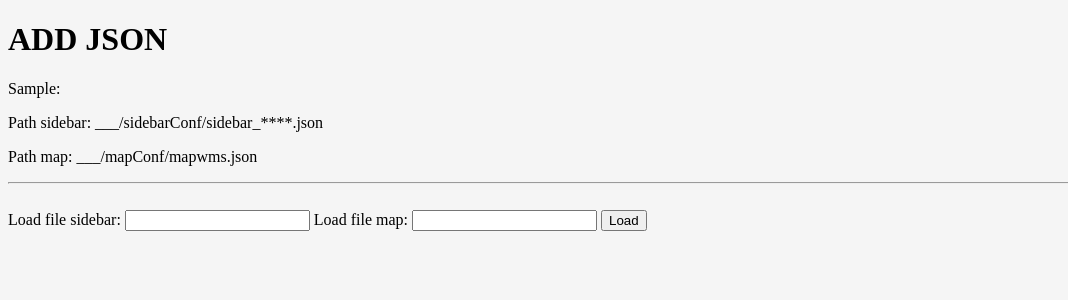
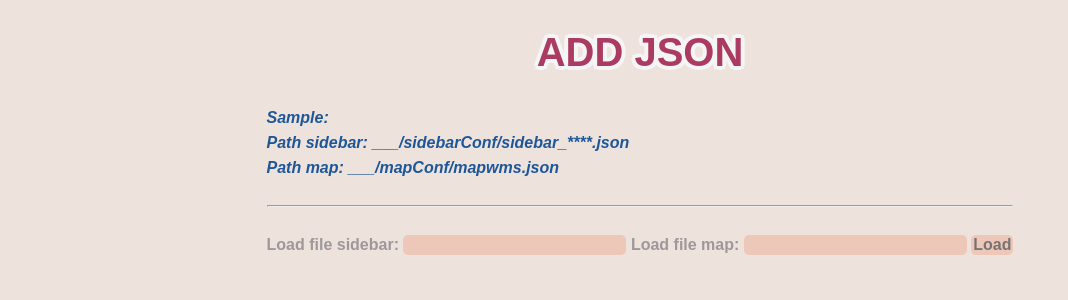
Before and after one commit to hauvi/Json-tool, a PHP site: page / in a window 1280 px wide. Shown: the top 300 px of the page, without its empty margins (0-1068 px from the left). Run offline with PHP 8.4, Linux system fonts and the light colour scheme.

Commit message:
edit màu

```diff
--- /dev/null
+++ b/php-json/index.css
@@ -0,0 +1,96 @@
+* {
+    margin: 0;
+    padding: 0;
+}
+
+body {
+    margin: 0;
+    padding: 0;
+    background-color: #eee2dc;
+    font-family: Arial, Helvetica, sans-serif;
+    display: block;
+    position: relative;
+    height: 100%;
+}
+
+.header {
+    padding: 10px 0px;
+    display: block;
+    position: relative;
+}
+
+.header>h1 {
+    padding: 20px;
+    display: flex;
+    justify-content: center;
+}
+
+.header>h1>a {
+    text-transform: uppercase;
+    font-size: 40px;
+    color: #ac3b61;
+    text-decoration: none;
+    text-shadow: 4px 0 whitesmoke, -4px 0 whitesmoke, 0 4px whitesmoke, 0 -4px whitesmoke, 3px 3px whitesmoke, -3px -3px whitesmoke, 3px -3px whitesmoke, -3px 3px whitesmoke;
+}
+
+.header>h1>a:hover {
+    color: #ad7487;
+}
+
+form {
+    max-width: 100%;
+    padding-left: 5%;
+    padding-right: 5%;
+    line-height: 25px;
+}
+
+form>p {
+    font-style: italic;
+    font-weight: bold;
+    font-size: medium;
+    color: #1d5799;
+}
+
+.content {
+    display: flex;
+    position: relative;
+    justify-content: center;
+    height: 100%;
+    bottom: 0;
+}
+
+form>label {
+    color: #9e989a;
+    font-weight: 600;
+    font-size: medium;
+}
+
+form>input {
+    background-color: #edc7b7;
+    border: none;
+    border-radius: 5px;
+    padding: 1px 2px;
+    color: #777375;
+    font-weight: bold;
+    font-size: medium;
+}
+
+form>input:hover {
+    background-color: #f0baa3;
+    color: #3d3b3c;
+}
+
+form>select {
+    background-color: #edc7b7;
+    border: none;
+    border-radius: 5px;
+    padding: 1px 2px;
+    color: #777375;
+    font-weight: bold;
+    font-size: medium;
+}
+
+form>select:hover {
+    background-color: #f0baa3;
+    color: #3d3b3c;
+}
--- a/php-json/index.php
+++ b/php-json/index.php
@@ -18,26 +18,22 @@ if (isset($_GET['path_map'])) {
     <meta http-equiv="Content-Type" content="text/html; charset=UTF-8">
     <meta http-equiv="X-UA-Compatible" content="IE=edge">
     <meta name="viewport" content="width=device-width, initial-scale=1.0">
+    <link rel="stylesheet" href="index.css">
     <title>Edit JSON</title>
-    <style>
-        a {
-            text-decoration: none;
-            color: black;
-        }
-
-        a:hover {
-            color: gray;
-        }
-    </style>
 </head>
 
-<body style="background-color: whitesmoke;">
+<body>
+    <div class="header">
+        <!-- <span class="circle"></span> -->
+        <h1><a href="./">add json</a></h1>
+    </div>
+    <div class="content">
     <form action="" method="get">
-        <h1 style="text-transform: uppercase;"><a href="./">add json</a></h1>
+
         <p>Sample:</p>
         <p>Path sidebar: ___/sidebarConf/sidebar_****.json</p>
         <p>Path map: ___/mapConf/mapwms.json</p>
-        <hr><br>
+        <br><hr><br>
         <label for="path_side">Load file sidebar:</label>
         <input type="text" id="path_side" name="path_side" value="<?php echo $path_side; ?>">
         <label for="path_map">Load file map:</label>
@@ -86,6 +82,7 @@ if (isset($_GET['path_map'])) {
             <input type="submit" value="Delete" name="submit"><br><br>
             <hr><br>
     </form>
+    </div>
     <?php
 
             //add data
@@ -120,10 +117,10 @@ if (isset($_GET['path_map'])) {
                             $data_sidebar_Decoded[$schema]['pContent']['pChildContent'][$i]['pChildContent'][] = ["title" => $title, "id" => $id, "chudan" => $note_url, "isEx" => $isEx, "isSelect" => $isSelect, "pChildContent" => $pChildContent];
                             $data_map_Decoded[$id] = ["iURL4Map" => $map_url];
                         }
-                        echo 'Sidebar config:'.'<br>';
+                        echo 'Sidebar config:' . '<br>';
                         echo  json_encode($data_sidebar_Decoded[$schema]['pContent']['pChildContent'][$i]['pChildContent'], JSON_UNESCAPED_UNICODE);
                         echo '<hr><br>';
-                        echo 'Map config:'.'<br>';
+                        echo 'Map config:' . '<br>';
                         echo json_encode($data_map_Decoded[$id], JSON_UNESCAPED_UNICODE);
                         echo '<hr>';
                     }
@@ -160,7 +157,7 @@ if (isset($_GET['path_map'])) {
                     $data_sidebar_Decoded = json_decode($data_sidebar, true);
                     $data_map_Decoded = json_decode($data_map, true);
 
-                  // edit data
+                    // edit data
                     for ($i = 0; $i < $count; $i++) {
                         if ($pa_title == $datasDecoded[$schema]['pContent']['pChildContent'][$i]['title']) {
                             foreach ($data_sidebar_Decoded[$schema]['pContent']['pChildContent'][$i]['pChildContent'] as $key => $value) {
@@ -172,7 +169,7 @@ if (isset($_GET['path_map'])) {
                                 }
                             }
                         }
-                        echo 'Sidebar config:'.'<br>';
+                        echo 'Sidebar config:' . '<br>';
                         echo json_encode($data_sidebar_Decoded[$schema]['pContent']['pChildContent'][$i]['pChildContent'][$j], JSON_UNESCAPED_UNICODE);
                         echo '<hr><br>';
                     }
@@ -186,11 +183,10 @@ if (isset($_GET['path_map'])) {
                         if ($key == $id) {
                             $data_map_Decoded[$key]['iURL4Map'] = $map_url;
                             // $data_map_Decoded[$key] = $id;
-                            echo 'Map config:'.'<br>';
-                            echo json_encode( $data_map_Decoded[$key], JSON_UNESCAPED_UNICODE);
+                            echo 'Map config:' . '<br>';
+                            echo json_encode($data_map_Decoded[$key], JSON_UNESCAPED_UNICODE);
                             echo '<hr>';
                         }
-
                     }
                     // var_dump($tmp_map_decode);
 
@@ -233,20 +229,18 @@ if (isset($_GET['path_map'])) {
                             foreach ($data_sidebar_Decoded[$schema]['pContent']['pChildContent'][$i]['pChildContent'] as $key => $value) {
                                 if ($value['id'] == $id) {
                                     $arr_index_sidebar[] = $key;
-
                                 }
                             }
                             foreach ($data_map_Decoded as $key => $value) {
                                 if ($key == $id) {
                                     $arr_index_map[] = $key;
                                 }
-                            // delete data
+                                // delete data
 
                             }
 
                             foreach ($arr_index_sidebar as $j) {
                                 unset($data_sidebar_Decoded[$schema]['pContent']['pChildContent'][$i]['pChildContent'][$j]);
-
                             }
                             foreach ($arr_index_map as $j) {
                                 unset($data_map_Decoded[$j]);
@@ -263,10 +257,10 @@ if (isset($_GET['path_map'])) {
                     // // encode array to json and save to file
                     file_put_contents($path_side, $json_sidebar);
                     file_put_contents($path_map, $json_map);
-                    echo 'Sidebar config:'.'<br>';
+                    echo 'Sidebar config:' . '<br>';
                     echo $json_sidebar;
                     echo '<hr><br>';
-                    echo 'Map config:'.'<br>';
+                    echo 'Map config:' . '<br>';
                     echo $json_map;
                     echo '<hr>';
                 }
```
